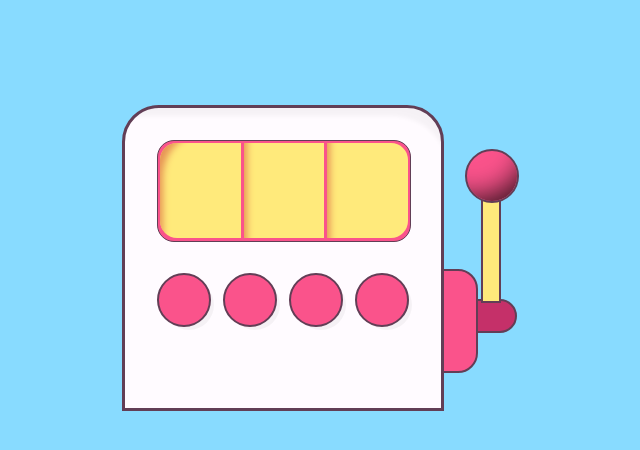
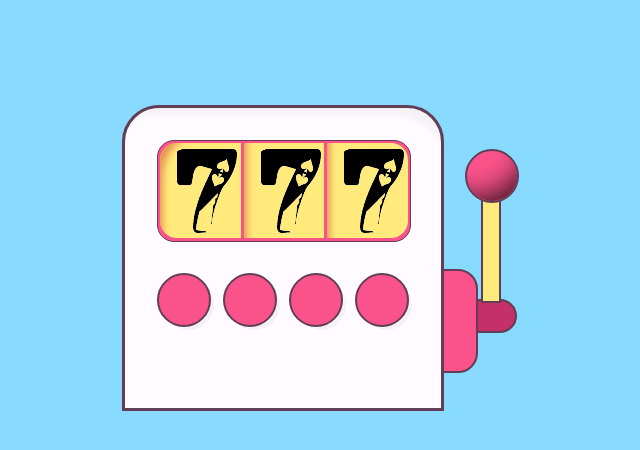
Before and after one commit to nicotole/slot-machine, a plain HTML site: page index.html in a window 1280 px wide. Shown: the whole page, without its empty margins (357-997 px from the left). Drawn offline with Linux system fonts and the light colour scheme.

Commit message:
Tentative numbers for the viewfinder

```diff
--- a/index.html
+++ b/index.html
@@ -10,9 +10,15 @@
 <body>
     <div class="machine-case">
         <div class="visor">
-            <div class="reel"></div>
-            <div class="reel"></div>
-            <div class="reel"></div>
+            <div class="reel">
+                <img src="./img/7.png" alt="">
+            </div>
+            <div class="reel">
+                <img src="./img/7.png" alt="">
+            </div>
+            <div class="reel">
+                <img src="./img/7.png" alt="">
+            </div>
         </div>
         <div class="fake-buttons-container">
             <div class="fake-button"></div>
--- a/machine-slot.css
+++ b/machine-slot.css
@@ -151,3 +151,7 @@ body{
     position: absolute;
     margin-top: 70px;
 }
+
+div.reel img{
+    margin-left: 10px;
+}
```
Also changed, not shown: img/0.png (added), img/1.png (added), img/2.png (added), img/3.png (added), img/4.png (added), img/5.png (added), img/6.png (added), img/7.png (added).
